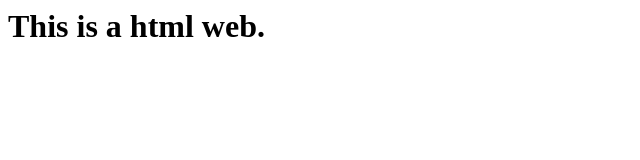
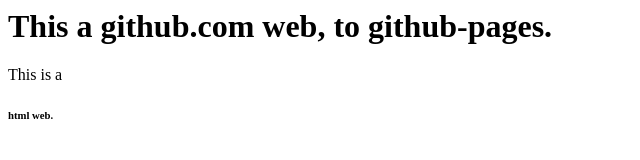
Before and after one commit to dtx8866/DTX8866.github.io, a plain HTML site: page index.html in a window 1280 px wide. Shown: the whole page, without its empty margins (0-640 px from the left). Drawn offline with Linux system fonts and the light colour scheme.

Commit message:
Update index.html

```diff
--- a/index.html
+++ b/index.html
@@ -3,6 +3,8 @@
     <title>Hello Github</title>
   </head>
   <body>
-    <h1>This is a html web.</h1>
+    <p><h1>This a github.com web, to github-pages.</h1></p>
+    This is a
+    <h6> html web.</h6>
   </body>
 </html>
```
